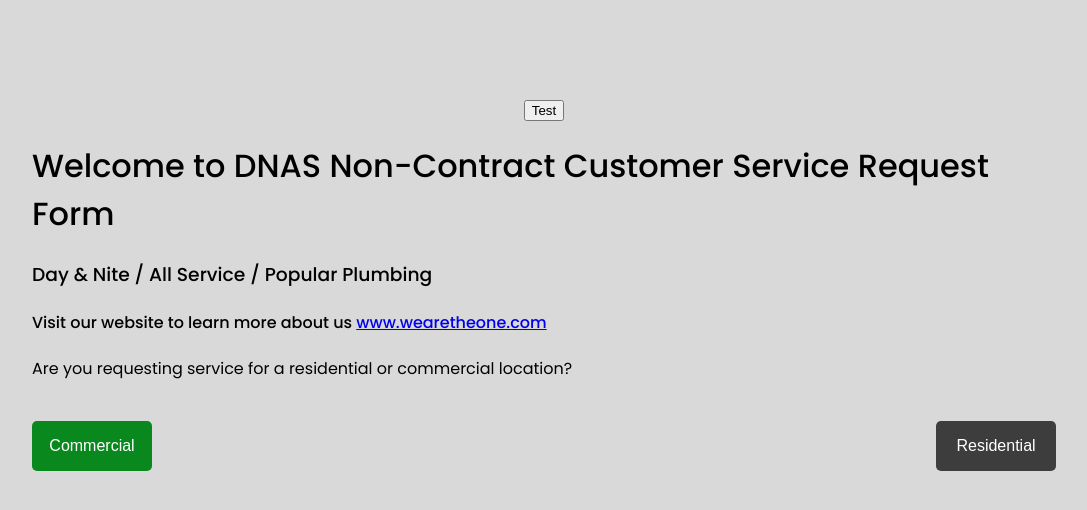
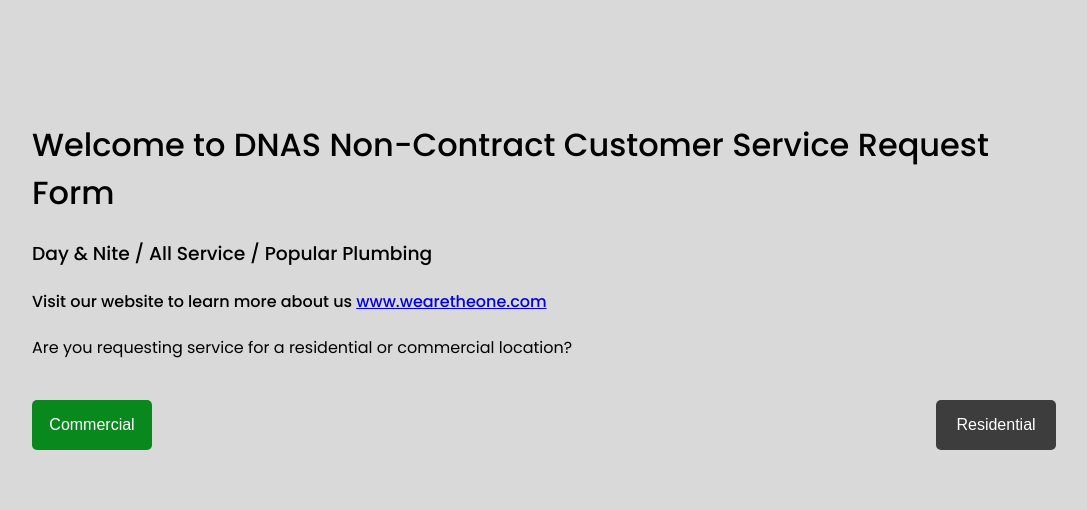
Before and after one commit to LeoGuoDNAS/webform-frontend, a React (Create React App) app: page / in a window 1280 px wide. Shown: the top 510 px of the page, without its empty margins (96-1183 px from the left). Built offline with nearby package versions, Linux system fonts and the light colour scheme.

Commit message:
remove test button

```diff
--- a/src/form/form.tsx
+++ b/src/form/form.tsx
@@ -4,41 +4,9 @@
 import axios from 'axios';
 import FormData from '../models/form';
 
-// interface FormData {
-//   'Street_1': string;
-//   'Street_2'?: string;
-//   'Street_3'?: string;
-//   'Street_4'?: string;
-//   'City': string;
-//   'State': string;
-//   'Zip': string;
-//   "First_Name": string;
-//   "Last_Name": string;
-//   "Email_Address": string;
-//   "Phone_Number": number;
-//   "Phone_Number_Ext": number;
-//   "Alternative_Phone_Number": number;
-//   "Alternative_Phone_Number_Ext": number;
-//   "Manufacturer": string;
-//   'Model': string;
-//   'Under_Manufacturer_Warranty': "" | "Yes" | "No";
-//   "Recently_Serviced": "" | "Yes" | "No";
-//   "Service_Info": string;
-//   "Require_PO_number" : "" | "Yes" | "No";
-//   "Purchase_Order_Number": string;
-//   'Location': string;
-//   'Type': "Refrigeration" | "HVAC" | "Kitchen" | "Plumbing";
-//   'Description': string
-//   'Preferred_Date': string;
-//   'Preferred_Time': "6-9" | "9-12" | "12-2:30";
-//   "OT_Approved" : "" | "Yes" | "No";
-//   "Comments": string;
-// }
-
 export default function Form() {
 
   const rootUrl = "http://localhost:8000" // replace with deployed URL in production
-
 
   const [step, setStep] = useState(0);
   const [submitted, setSubmitted] = useState(false);
@@ -49,36 +17,17 @@
     // console.log(data);
     const isValid = await trigger(); // trigger validation
     if (isValid) {
+      console.log("Form data:")
       console.log(data)
-      // console.log(data.Phone_Number_Ext);
-      // if (data.Phone_Number_Ext === null) {
-      //   data.Phone_Number_Ext = -1;
-      // }
-      // if (data.Alternative_Phone_Number === null) {
-      //   data.Alternative_Phone_Number = -1;
-      // }
-      // if (data.Alternative_Phone_Number_Ext === null) {
-      //   data.Alternative_Phone_Number_Ext = -1;
-      // }
-      // console.log(data.Phone_Number_Ext);
-      // const payload = {
-      //   ...data,
-      //   'Alternative_Phone_Number': data.Alternative_Phone_Number ? parseInt(data.Alternative_Phone_Number) : null,
-      // }
-      // try {
+
       axios.post(`${rootUrl}/api/v1/submit`, data)
         .then(response => {
           console.log("Response data:")
-          console.log(response)
+          console.log(response.data)
         })
         .catch(error => {
           console.log("There was an error!", error);
         })
-      // console.log("Response data:")
-      // console.log(response)
-      // } catch (error) {
-      //   console.log("There was an error!", error);
-      // }
 
       setSubmitted(true);
       reset();
@@ -115,20 +64,20 @@
     setStep(-2);
   };
 
-  const test = async () => {
-    try {
-      const zip: Number = 10036;
-      const response = await axios.get(`${rootUrl}/api/v1/clientAddressByZip/${zip}`)
-      console.log(response.data);
-    } catch (error) {
-      console.log("There was an error!", error);
-    }
-  };
+  // const test = async () => {
+  //   try {
+  //     const zip: Number = 10036;
+  //     const response = await axios.get(`${rootUrl}/api/v1/clientAddressByZip/${zip}`)
+  //     console.log(response.data);
+  //   } catch (error) {
+  //     console.log("There was an error!", error);
+  //   }
+  // };
 
   return (
     <form className="form" onSubmit={handleSubmit(onSubmit)}>
 
-      <button type="button" onClick={test}>Test</button>
+      {/* <button type="button" onClick={test}>Test</button> */}
       <div className="form-content">
         { submitted ? <div className='form-section'>
           <h3 className='subTitle'>Thank you for your information</h3>
```
